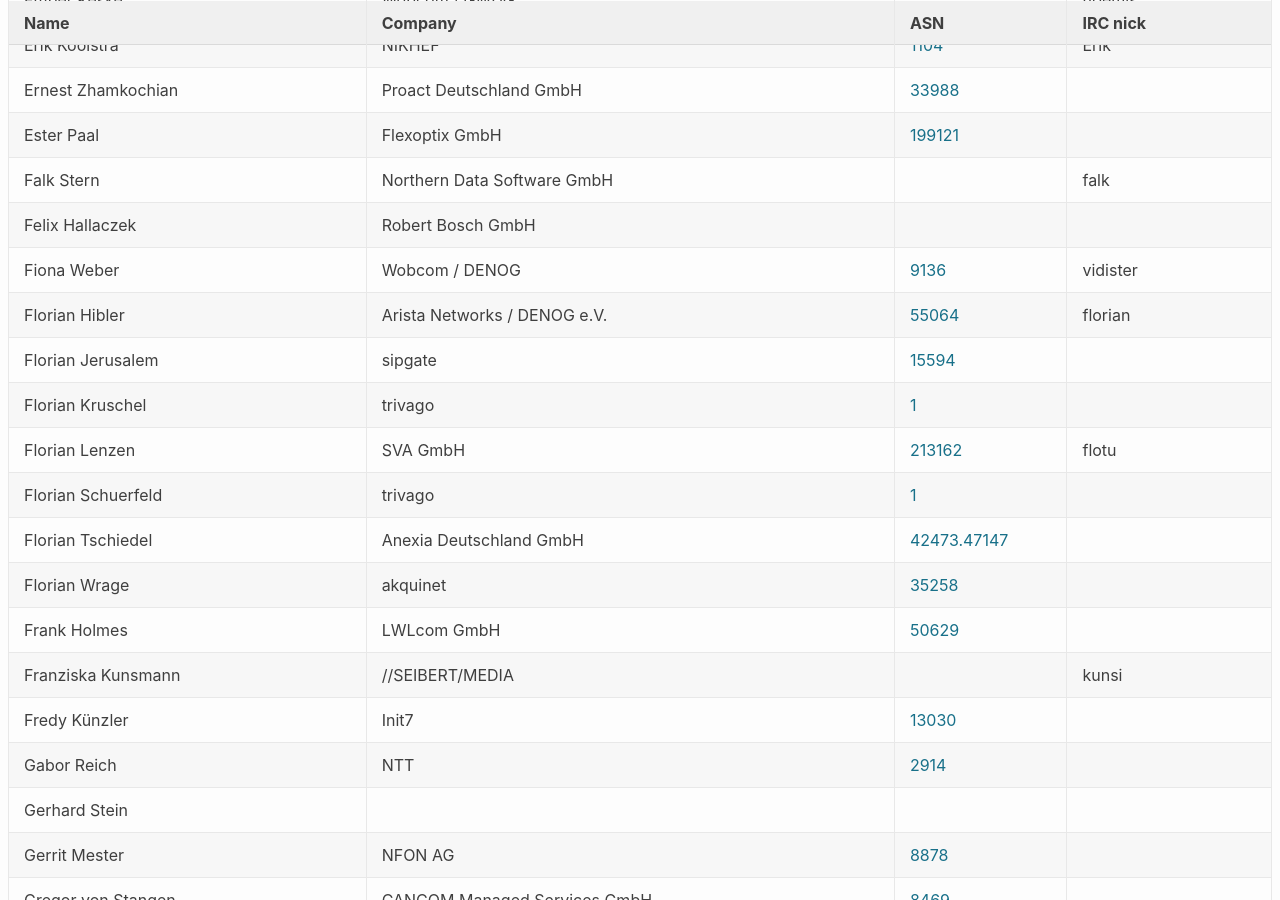
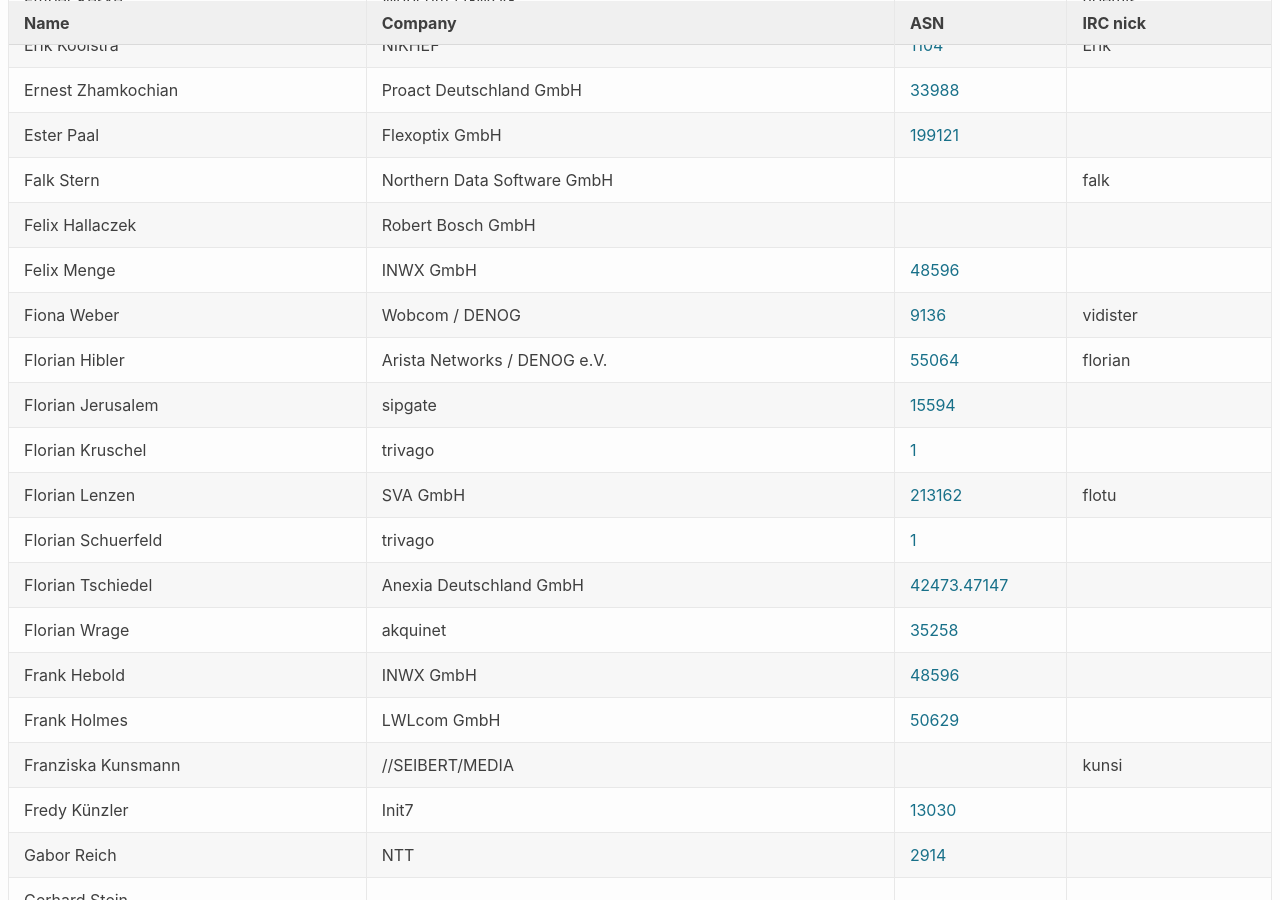
Before and after one commit to denog/pretix-attendeelist, a Jekyll site: the page built from denog14/index.md, in a window 1280 px wide and 900 px high, scrolled down 2539 px. Built offline with Jekyll 4.4.1, drawn with Linux system fonts in a browser that asks for light colours.

Commit message:
Latest data: Tue Oct 25 14:38:10 UTC 2022

```diff
--- a/_data/attendees_denog14_onsite.json
+++ b/_data/attendees_denog14_onsite.json
@@ -348,6 +348,12 @@
     "asn": null
   },
   {
+    "name": "Felix Menge",
+    "company": "INWX GmbH",
+    "irc": null,
+    "asn": "48596"
+  },
+  {
     "name": "Fiona Weber",
     "company": "Wobcom / DENOG",
     "irc": "vidister",
@@ -394,6 +400,12 @@
     "company": "akquinet",
     "irc": null,
     "asn": "35258"
+  },
+  {
+    "name": "Frank Hebold",
+    "company": "INWX GmbH",
+    "irc": null,
+    "asn": "48596"
   },
   {
     "name": "Frank Holmes",
```
